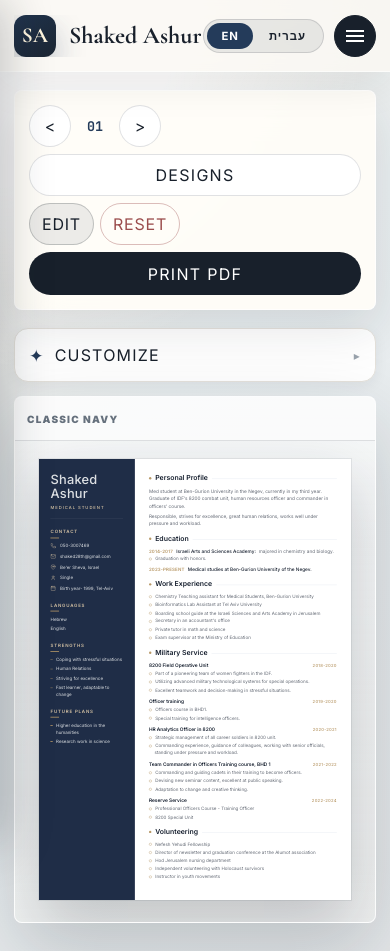
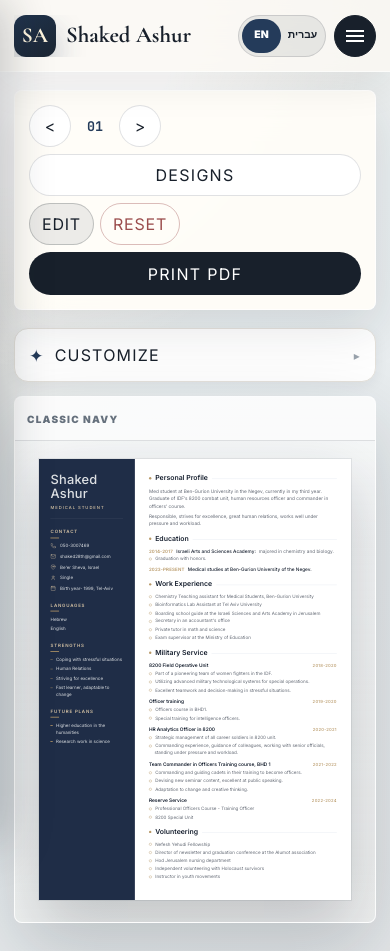
Before and after one commit to Adi1231234/shaked-cv-react, a React (Vite) app: page / in a window 390 px wide. Built offline with nearby package versions, Linux system fonts and the light colour scheme; a web font is replaced by a local one.

Commit message:
fix mobile language toggle layout

```diff
--- a/src/App.css
+++ b/src/App.css
@@ -839,7 +839,8 @@
 
 @media (max-width: 560px) {
   .studio-brand {
-    padding-right: 52px;
+    padding-right: 150px;
+    gap: 10px;
   }
 
   .studio-brand-mark {
@@ -850,8 +851,8 @@
   }
 
   .studio-brand-title {
-    font-size: 18pt;
-    max-width: min(168px, 47vw);
+    font-size: 17pt;
+    max-width: min(150px, calc(100vw - 246px));
   }
 
   .studio-brand-subtitle,
@@ -864,6 +865,29 @@
     top: 50%;
     right: 14px;
     transform: translateY(-50%);
+    gap: 8px;
+  }
+
+  .lang-toggle {
+    width: 88px;
+    height: 42px;
+    flex: 0 0 88px;
+    padding: 3px;
+    gap: 2px;
+  }
+
+  .lang-toggle button {
+    flex: 1 1 0;
+    min-width: 0;
+    height: 34px;
+    padding: 0;
+    display: grid;
+    place-items: center;
+    font-size: 7.8pt;
+    font-weight: 900;
+    letter-spacing: 0;
+    line-height: 1;
+    white-space: nowrap;
   }
 
   .studio-menu-button {
```
